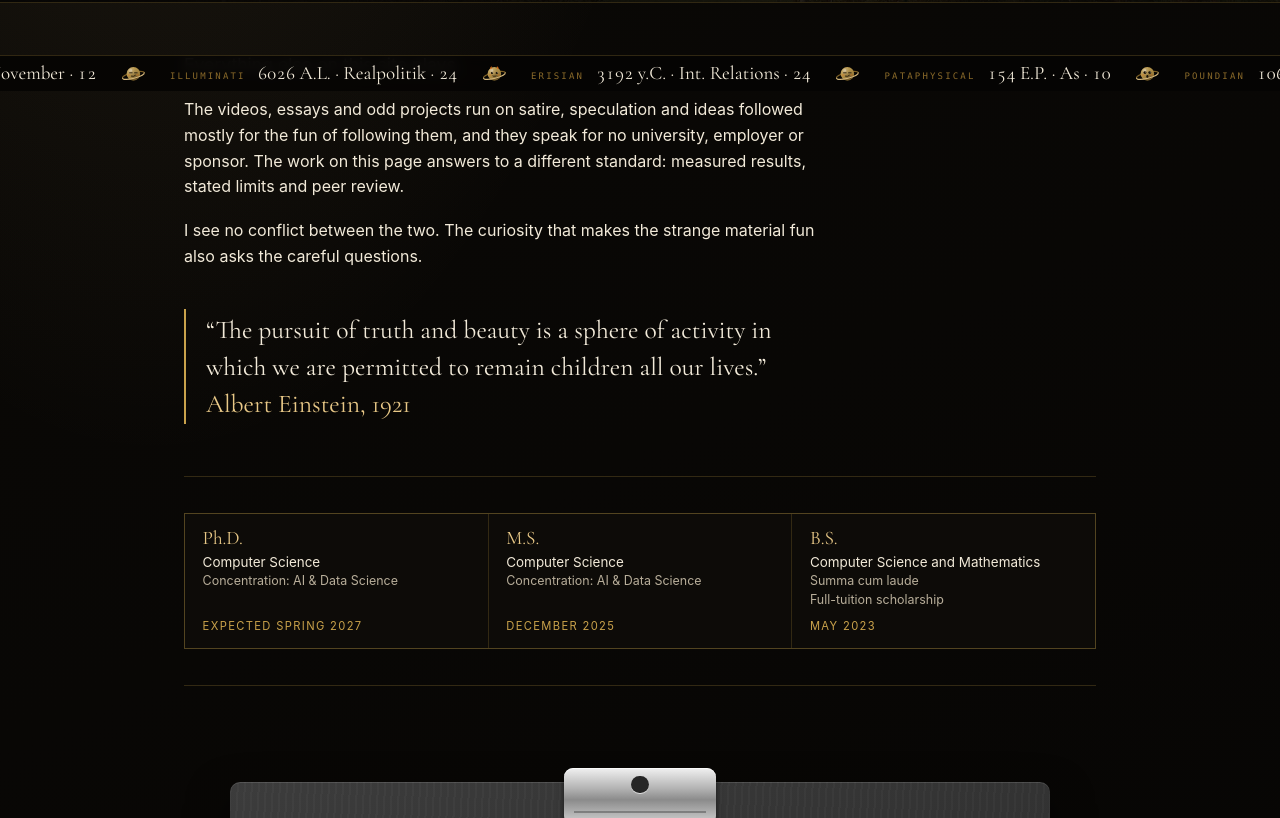
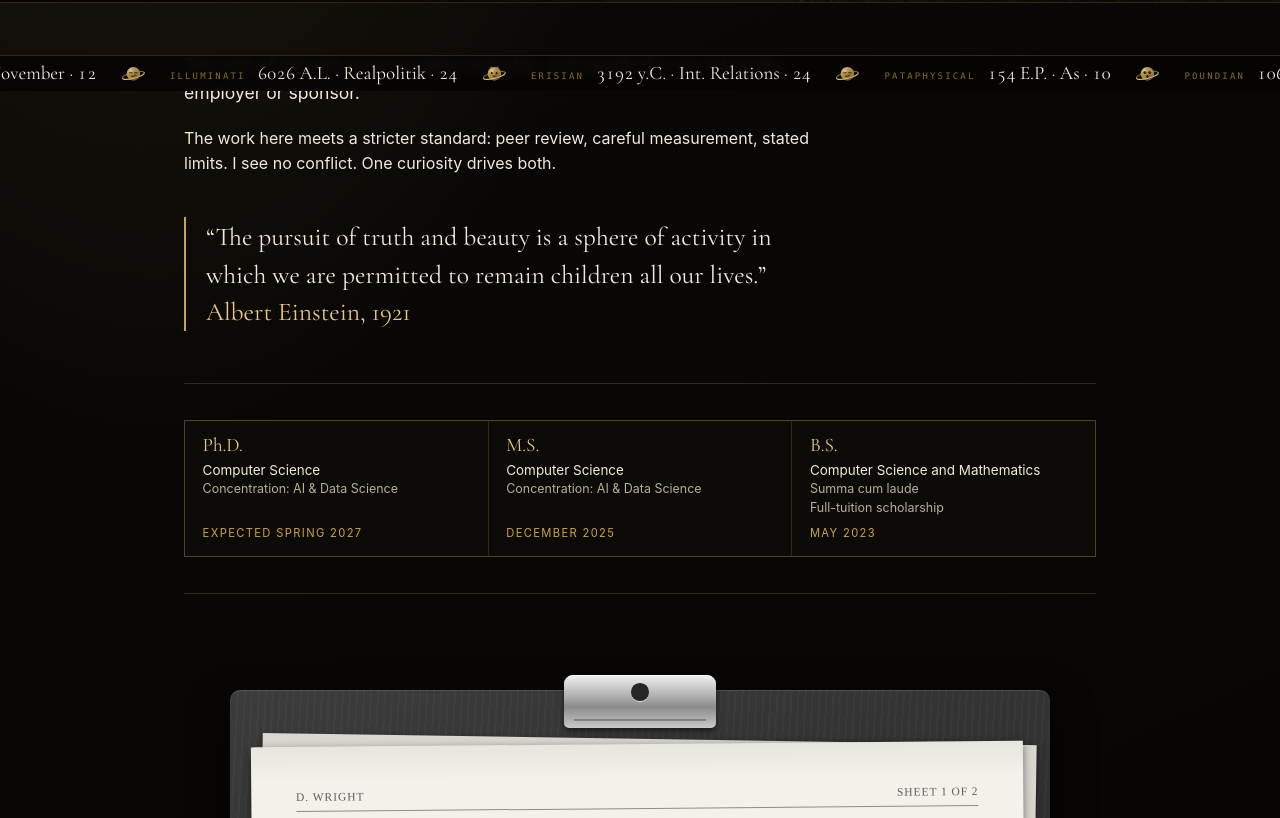
Before and after one commit to DyllonWright/daat-data-website, a plain HTML site: page academia.html in a window 1280 px wide. Shown: the part 709-1527 px from the top of the page. Drawn offline with Linux system fonts and the light colour scheme; no server answers; animation ran at ten frames a second.

Commit message:
fix(academia): tighten the opening note
Forty words in place of seventy, from a rewrite pass the owner asked for.

Co-Authored-By: Claude Fable 5.2 <noreply@anthropic.com>

```diff
--- a/academia.html
+++ b/academia.html
@@ -195,17 +195,12 @@
   <section class="first opening">
     <div class="prose">
       <p class="lead">
-        Everything else on this site plays.
+        The rest of this site runs on satire and play, and speaks for no university,
+        employer or sponsor.
       </p>
       <p>
-        The videos, essays and odd projects run on satire, speculation and ideas followed
-        mostly for the fun of following them, and they speak for no university, employer or
-        sponsor. The work on this page answers to a different standard: measured results,
-        stated limits and peer review.
-      </p>
-      <p>
-        I see no conflict between the two. The curiosity that makes the strange material
-        fun also asks the careful questions.
+        The work here meets a stricter standard: peer review, careful measurement,
+        stated limits. I see no conflict. One curiosity drives both.
       </p>
     </div>
     <p class="pull">&ldquo;The pursuit of truth and beauty is a sphere of activity in which we are permitted to remain children all our lives.&rdquo;<br><em>Albert Einstein, 1921</em></p>
```
